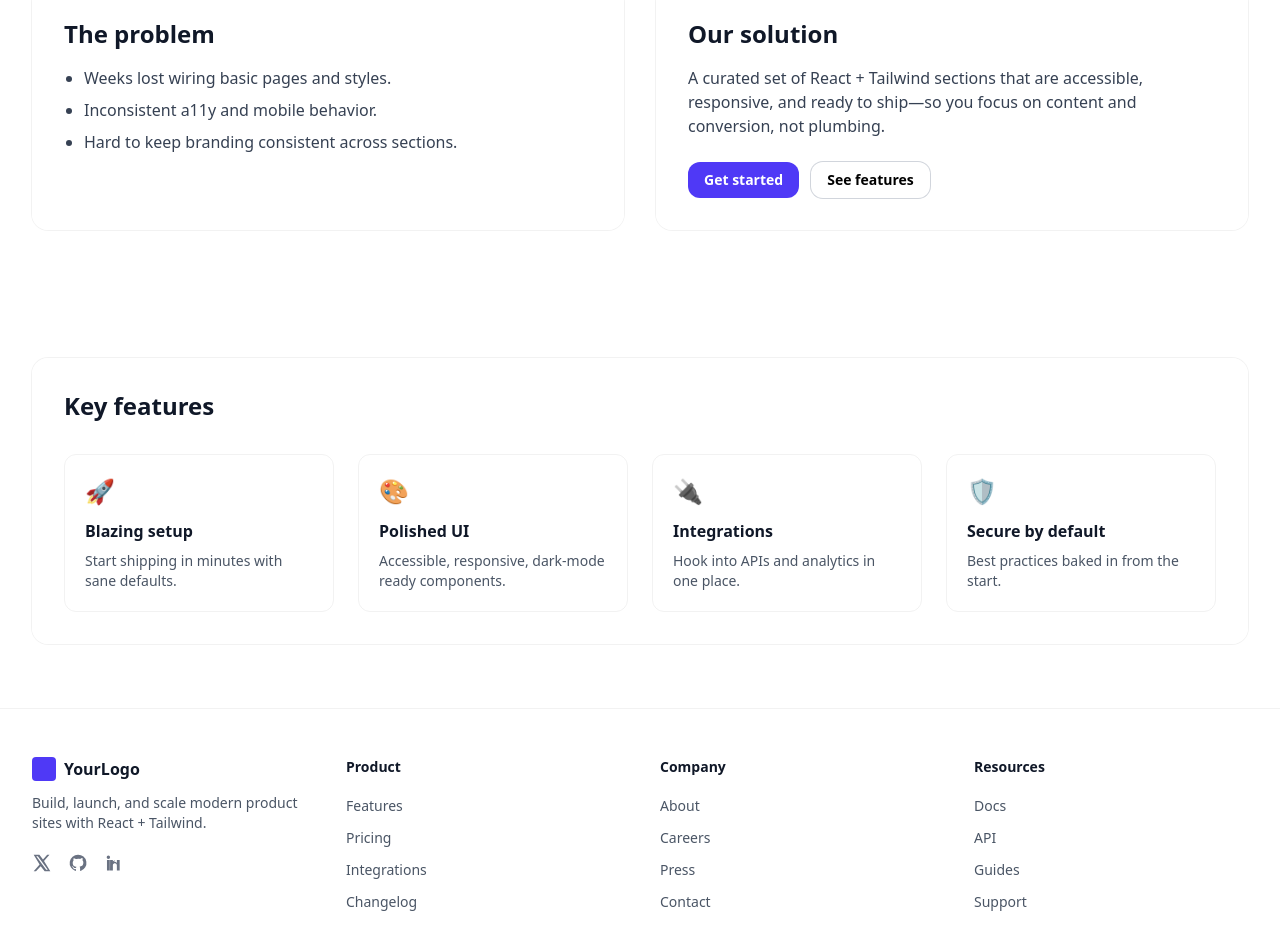
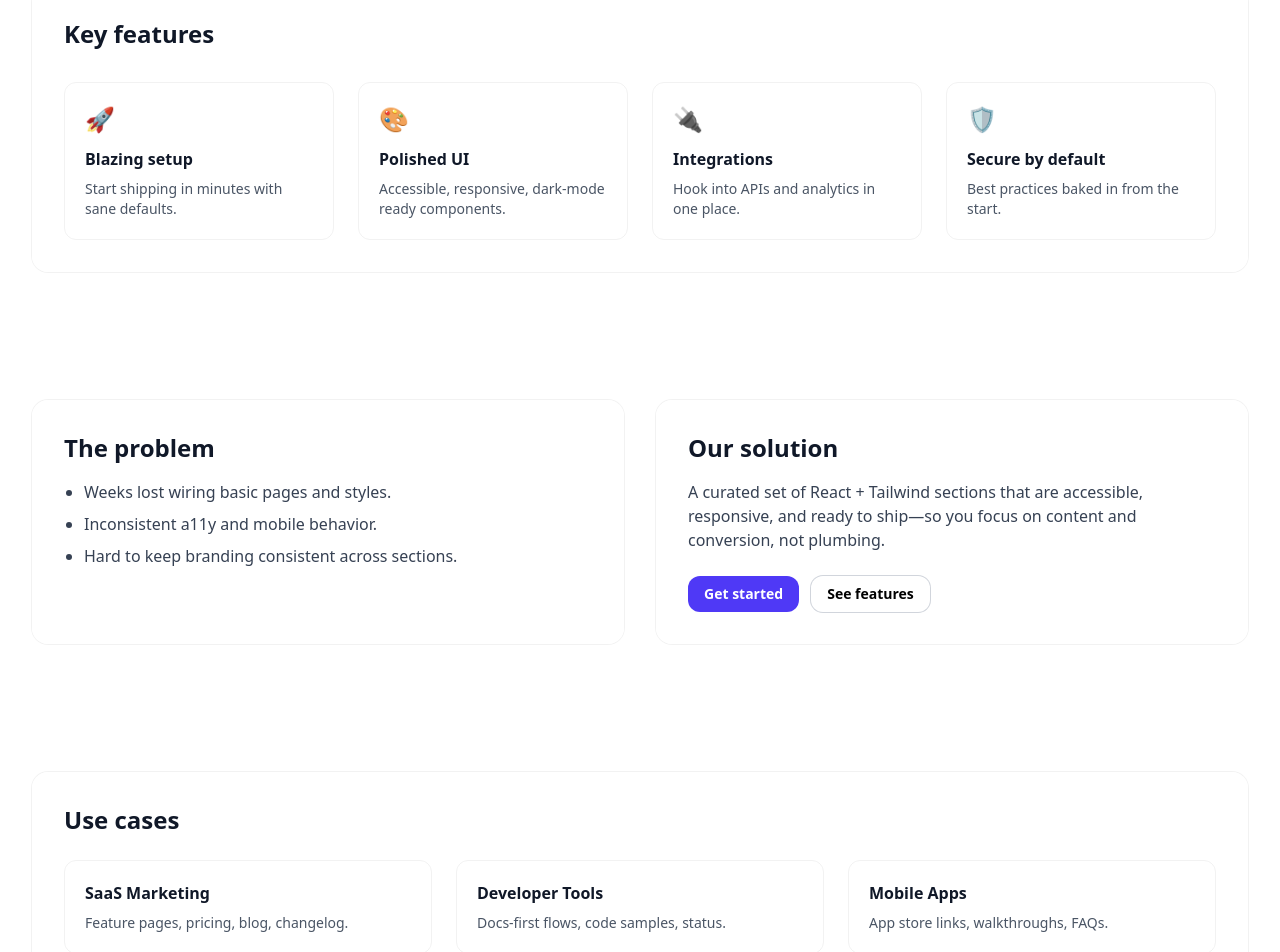
Before and after one commit to JoHeyJo/sling-it-product-site, a React (Vite) app: page / in a window 1280 px wide. Shown: the part 828-1780 px from the top of the page. Built offline with nearby package versions, Linux system fonts and the light colour scheme.

Commit message:
streamlined core conversion section

```diff
--- a/src/App.tsx
+++ b/src/App.tsx
@@ -3,6 +3,8 @@ import NavBar from "./components/NavBar";
 import Footer from "./components/Footer";
 import ProblemSolution from "./sections/ProblemSolution";
 import Features from "./sections/Features";
+import UseCases from "./sections/UseCases";
+import FAQ from "./sections/FAQ";
 
 function App() {
   return (
@@ -37,8 +39,9 @@ function App() {
           },
         ]}
       />
+      <Features />
       <ProblemSolution />
-      <Features />
+      <UseCases />
       <Footer />
     </div>
   );
--- a/src/components/Hero.tsx
+++ b/src/components/Hero.tsx
@@ -60,7 +60,10 @@ export default function Hero({
       >
         <div
           id="Hero-background"
-          className="absolute left-1/2 top-[-10%] h-[60rem] w-[120rem] -translate-x-1/2 bg-gradient-to-tr from-indigo-300 via-sky-300 to-emerald-300 blur-3xl dark:from-indigo-800/40 dark:via-sky-800/40 dark:to-emerald-800/40"
+          // from-indigo-300 via-sky-300 to-emerald-300 blur-3xl
+          // left-1/2 top-[-10%] h-[60rem] w-[120rem] -translate-x-1/2
+          // bg-gradient-to-tr dark:from-indigo-800/40 dark:via-sky-800/40 dark:to-emerald-800/40
+          className="absolute bg-gradient-to-br dark:from-gray-900/90 dark:to-gray-800/80"
         />
       </div>
       <div
@@ -68,7 +71,7 @@ export default function Hero({
         className="mx-auto max-w-7xl px-6 py-16 sm:py-20 lg:py-28 lg:px-8
              bg-gradient-to-br from-white/80 to-gray-50/60
              backdrop-blur-sm text-gray-900
-             dark:from-gray-900/90 dark:to-gray-800/80 dark:text-gray-100"
+             bg-gradient-to-br dark:from-gray-900/90 dark:to-gray-800/80"
       >
         <div className="grid items-center gap-y-12 gap-x-8 md:grid-cols-2">
           {/* Copy column */}
--- /dev/null
+++ b/src/sections/FAQ.tsx
@@ -0,0 +1,41 @@
+import { useState } from "react";
+import { faqs } from "../data/content";
+
+export default function FAQ() {
+  const [open, setOpen] = useState<number | null>(0);
+  return (
+    <section id="faq" className="mx-auto max-w-7xl px-6 py-16 lg:px-8">
+      <div className="rounded-2xl bg-white/70 p-8 ring-1 ring-black/5 backdrop-blur-md dark:bg-gray-900/80 dark:ring-white/10">
+        <h2 className="text-2xl font-semibold text-gray-900 dark:text-white">
+          FAQs
+        </h2>
+        <div className="mt-6 divide-y divide-black/5 dark:divide-white/10">
+          {faqs.map((f, i) => {
+            const isOpen = open === i;
+            return (
+              <div key={f.q}>
+                <button
+                  className="flex w-full items-center justify-between py-4 text-left"
+                  onClick={() => setOpen(isOpen ? null : i)}
+                  aria-expanded={isOpen}
+                >
+                  <span className="text-sm font-medium text-gray-900 dark:text-white">
+                    {f.q}
+                  </span>
+                  <span className="text-gray-500 dark:text-gray-400">
+                    {isOpen ? "–" : "+"}
+                  </span>
+                </button>
+                {isOpen && (
+                  <p className="pb-4 text-sm text-gray-600 dark:text-gray-400">
+                    {f.a}
+                  </p>
+                )}
+              </div>
+            );
+          })}
+        </div>
+      </div>
+    </section>
+  );
+}
--- a/src/sections/Features.tsx
+++ b/src/sections/Features.tsx
@@ -2,7 +2,10 @@ import { features } from "../data/content";
 
 export default function Features() {
   return (
-    <section id="features" className="mx-auto max-w-7xl px-6 py-16 lg:px-8">
+    <section
+      id="features"
+      className="mx-auto max-w-7xl px-6 py-16 lg:px-8 bg-gradient-to-br dark:from-gray-900/90 dark:to-gray-800/80"
+    >
       <div className="rounded-2xl bg-white/70 p-8 ring-1 ring-black/5 backdrop-blur-md dark:bg-gray-900/80 dark:ring-white/10">
         <h2 className="text-2xl font-semibold text-gray-900 dark:text-white">
           Key features
--- /dev/null
+++ b/src/sections/UseCases.tsx
@@ -0,0 +1,28 @@
+import { useCases } from "../data/content";
+
+export default function UseCases() {
+  return (
+    <section id="use-cases" className="mx-auto max-w-7xl px-6 py-16 lg:px-8">
+      <div className="rounded-2xl bg-white/70 p-8 ring-1 ring-black/5 backdrop-blur-md dark:bg-gray-900/80 dark:ring-white/10">
+        <h2 className="text-2xl font-semibold text-gray-900 dark:text-white">
+          Use cases
+        </h2>
+        <div className="mt-6 grid gap-6 sm:grid-cols-2 lg:grid-cols-3">
+          {useCases.map((u) => (
+            <div
+              key={u.title}
+              className="rounded-xl border border-black/5 p-5 dark:border-white/10"
+            >
+              <h3 className="text-base font-semibold text-gray-900 dark:text-white">
+                {u.title}
+              </h3>
+              <p className="mt-2 text-sm text-gray-600 dark:text-gray-400">
+                {u.blurb}
+              </p>
+            </div>
+          ))}
+        </div>
+      </div>
+    </section>
+  );
+}
```
